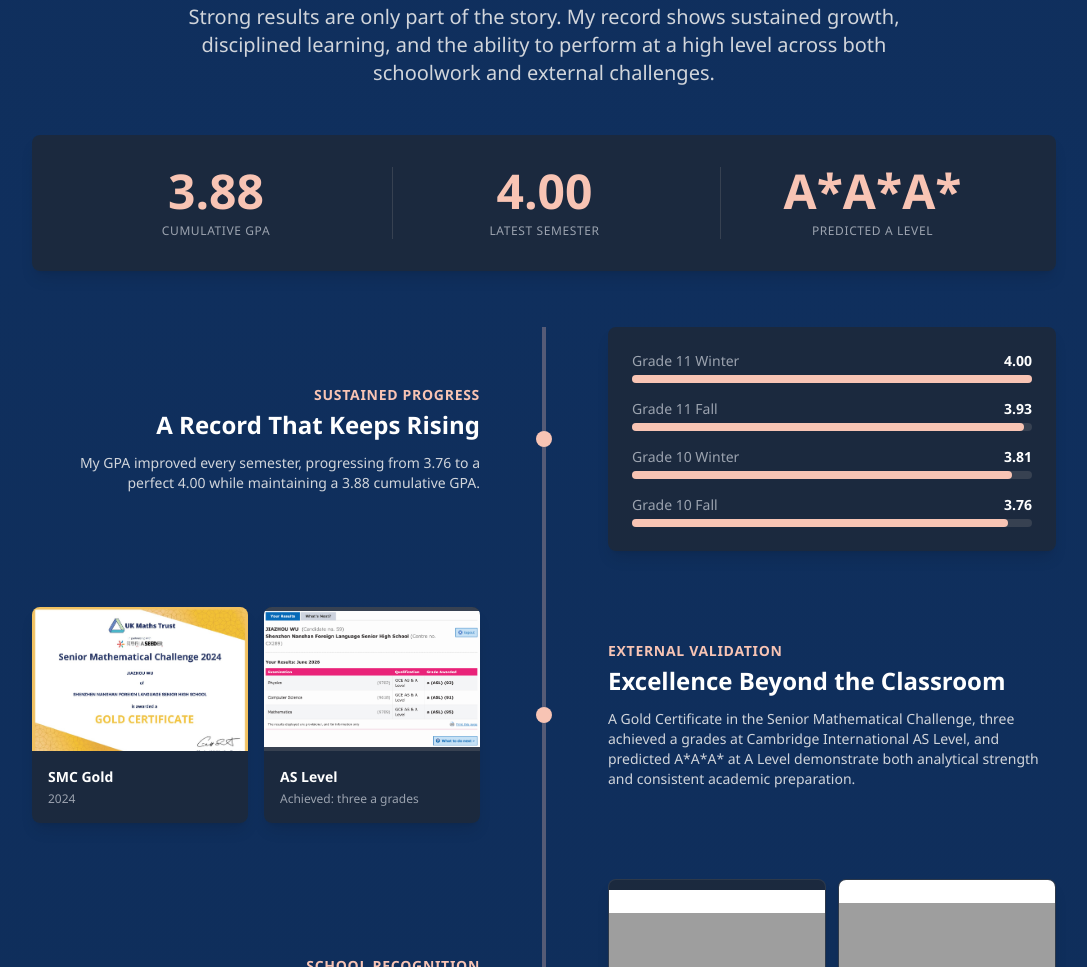
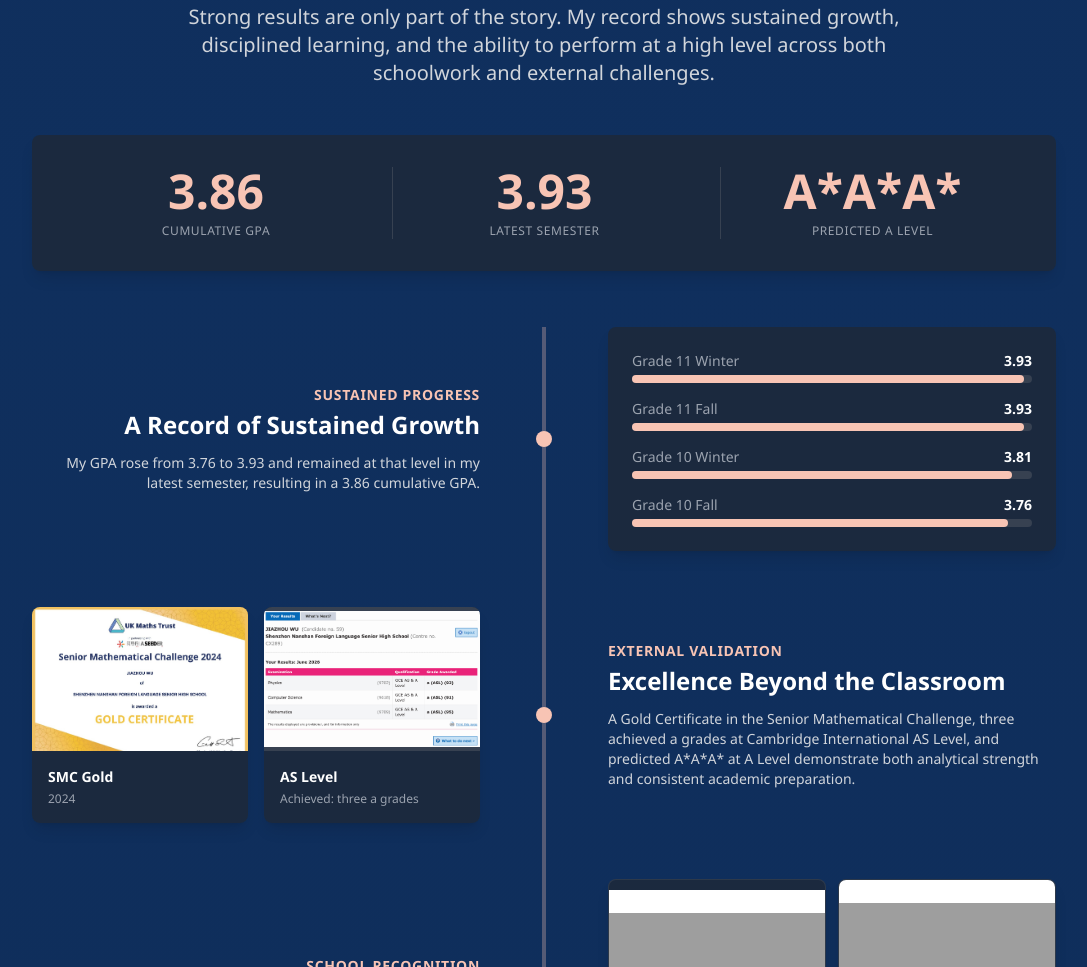
Before and after one commit to JasperWu0214/jiazhouwu, a plain HTML site: page index.html in a window 1280 px wide. Shown: the part 1685-2652 px from the top of the page, without its empty margins (96-1183 px from the left). Drawn offline with nearby package versions, Linux system fonts and the light colour scheme; no server answers; grey boxes are pictures that could not be loaded.

Commit message:
Update Grade 11 Winter GPA

```diff
--- a/index.html
+++ b/index.html
@@ -306,11 +306,11 @@ tailwind.config = {
   <div class="bg-gray-800/80 rounded-lg p-6 md:p-8 max-w-5xl mx-auto mb-14 shadow-lg reveal">
     <div class="grid grid-cols-1 sm:grid-cols-3 gap-6 text-center">
       <div>
-        <p class="text-4xl md:text-5xl font-bold text-[#F8C4B4]">3.88</p>
+        <p class="text-4xl md:text-5xl font-bold text-[#F8C4B4]">3.86</p>
         <p class="text-xs text-gray-400 mt-2 uppercase tracking-wider">Cumulative GPA</p>
       </div>
       <div class="sm:border-l border-gray-700">
-        <p class="text-4xl md:text-5xl font-bold text-[#F8C4B4]">4.00</p>
+        <p class="text-4xl md:text-5xl font-bold text-[#F8C4B4]">3.93</p>
         <p class="text-xs text-gray-400 mt-2 uppercase tracking-wider">Latest Semester</p>
       </div>
       <div class="sm:border-l border-gray-700">
@@ -329,16 +329,16 @@ tailwind.config = {
         <div class="hidden md:block absolute left-1/2 transform -translate-x-1/2 w-4 h-4 rounded-full bg-[#F8C4B4] z-10"></div>
         <div class="md:pr-12 md:text-right">
           <p class="text-[#F8C4B4] text-sm font-semibold uppercase tracking-wider">Sustained Progress</p>
-          <h3 class="text-white font-bold text-2xl mt-1">A Record That Keeps Rising</h3>
+          <h3 class="text-white font-bold text-2xl mt-1">A Record of Sustained Growth</h3>
           <p class="text-gray-300 text-sm mt-3">
-            My GPA improved every semester, progressing from 3.76 to a perfect 4.00 while maintaining a 3.88 cumulative GPA.
+            My GPA rose from 3.76 to 3.93 and remained at that level in my latest semester, resulting in a 3.86 cumulative GPA.
           </p>
         </div>
         <div class="md:pl-12">
           <div class="bg-gray-800/80 rounded-lg p-6 shadow-lg space-y-4">
             <div>
-              <div class="flex justify-between text-sm mb-1"><span class="text-gray-400">Grade 11 Winter</span><span class="text-white font-semibold">4.00</span></div>
-              <div class="w-full bg-gray-700 rounded-full h-2"><div class="bg-[#F8C4B4] h-2 rounded-full" style="width:100%"></div></div>
+              <div class="flex justify-between text-sm mb-1"><span class="text-gray-400">Grade 11 Winter</span><span class="text-white font-semibold">3.93</span></div>
+              <div class="w-full bg-gray-700 rounded-full h-2"><div class="bg-[#F8C4B4] h-2 rounded-full" style="width:98%"></div></div>
             </div>
             <div>
               <div class="flex justify-between text-sm mb-1"><span class="text-gray-400">Grade 11 Fall</span><span class="text-white font-semibold">3.93</span></div>
```
